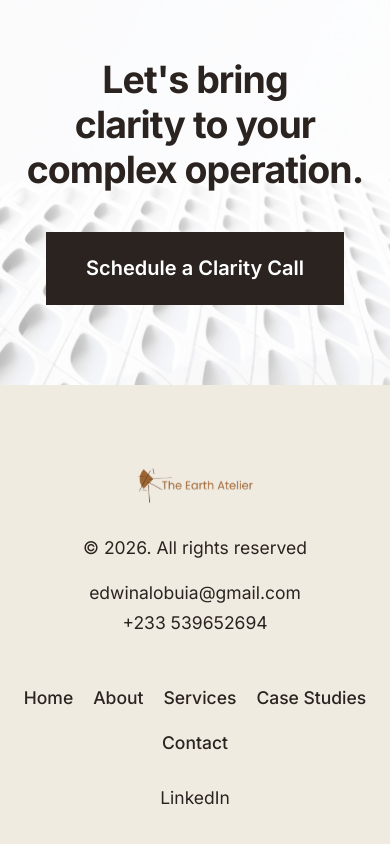
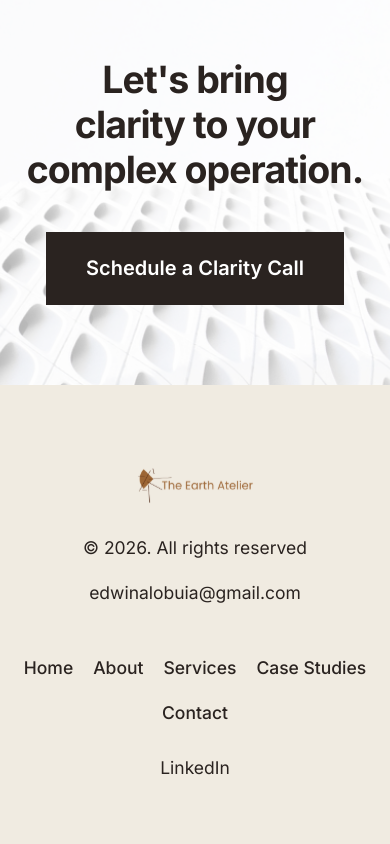
Before and after one commit to ejmoneyyy1/Operational-Consultation-, a Next.js app: page / in a window 390 px wide. Shown: the part 7436-8280 px from the top of the page. Built offline with nearby package versions, Linux system fonts and the light colour scheme.

Commit message:
Remove phone number from footer

```diff
--- a/components/Footer.tsx
+++ b/components/Footer.tsx
@@ -18,9 +18,6 @@ export function Footer() {
           <div className="mt-4 flex flex-col gap-1 text-brand-soil text-sm">
             <a href="mailto:edwinalobuia@gmail.com" className="hover:text-brand-soil/80 transition-colors">
               edwinalobuia@gmail.com
-            </a>
-            <a href="tel:+233539652694" className="hover:text-brand-soil/80 transition-colors">
-              +233 539652694
             </a>
           </div>
         </div>
```
